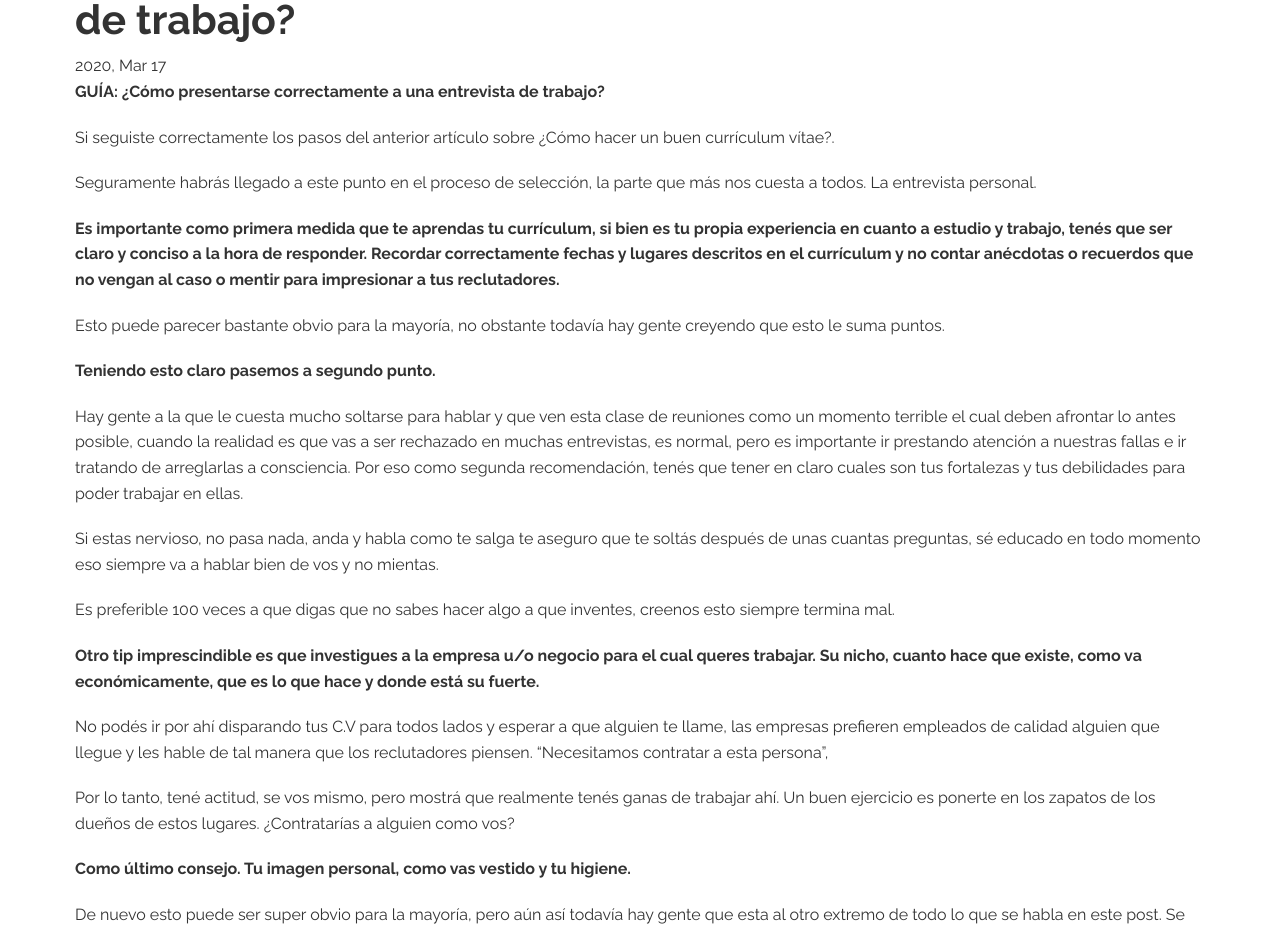
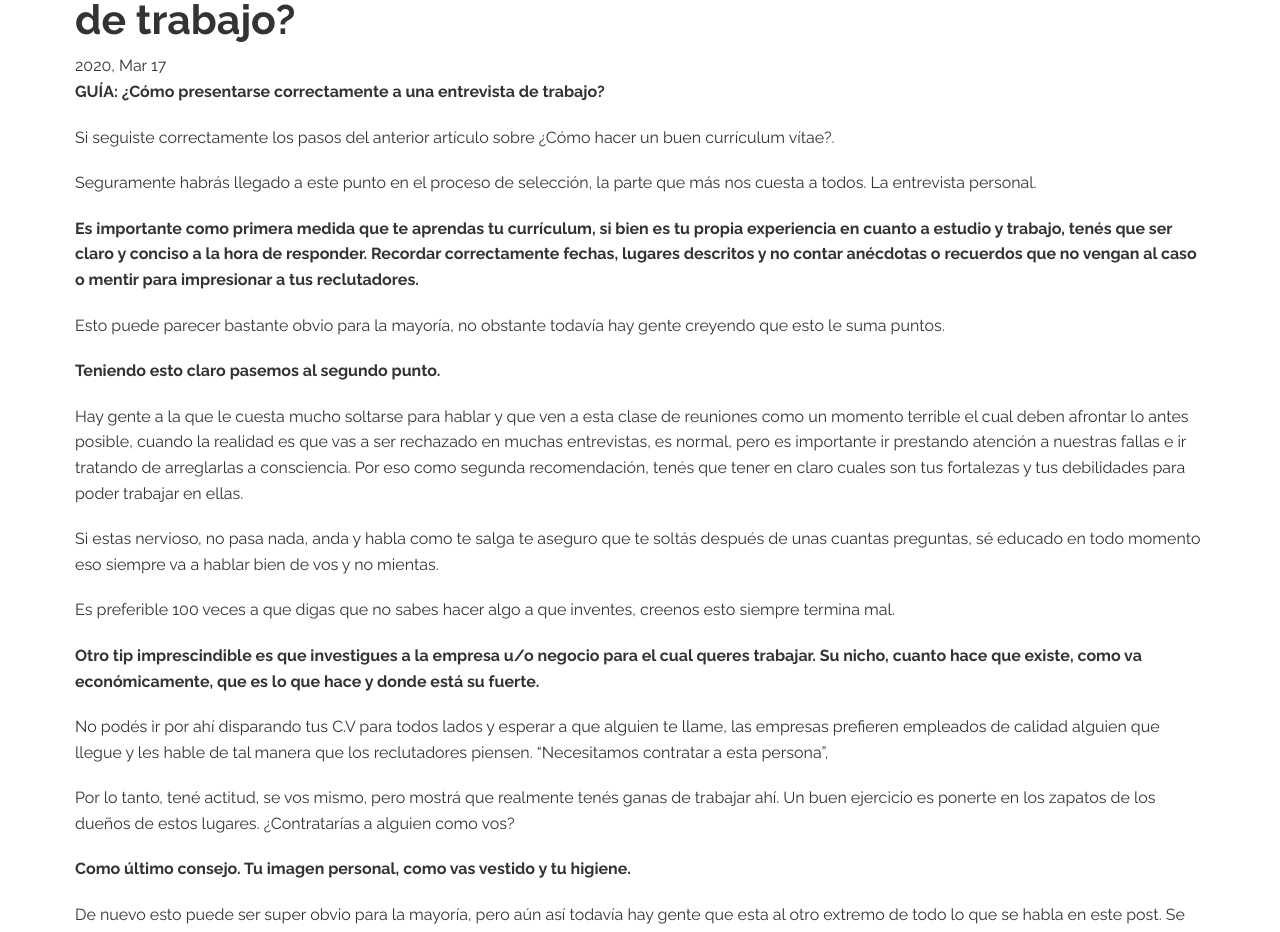
Before and after one commit to buscotrabajoargentina/blog, a Jekyll site: the page built from _posts/2020-03-17-guía-cómo-presentarse-correctamente-a-una-entrevista-de-trabajo.md, in a window 1280 px wide. Shown: the part 490-1422 px from the top of the page. Built offline with Jekyll 4.4.1, drawn with Linux system fonts in a browser that asks for light colours; nearby versions of some CDN libraries; comment, search, counter and statistics services are not loaded; some of the changed text lies outside the part shown.

Commit message:
Update from Forestry.io lucas68747@gmail.com updated _posts/2020-03-17-guía-cómo-presentarse-correctamente-a-una-entrevista-de-trabajo.md

```diff
--- a/_posts/2020-03-17-guía-cómo-presentarse-correctamente-a-una-entrevista-de-trabajo.md
+++ b/_posts/2020-03-17-guía-cómo-presentarse-correctamente-a-una-entrevista-de-trabajo.md
@@ -14,13 +14,13 @@ Si seguiste correctamente los pasos del anterior artículo sobre ¿Cómo hacer u
 
 Seguramente habrás llegado a este punto en el proceso de selección, la parte que más nos cuesta a todos. La entrevista personal.
 
-**Es importante como primera medida que te aprendas tu currículum, si bien es tu propia experiencia en cuanto a estudio y trabajo, tenés que ser claro y conciso a la hora de responder. Recordar correctamente fechas y lugares descritos en el currículum y no contar anécdotas o recuerdos que no vengan al caso o mentir para impresionar a tus reclutadores.**
+**Es importante como primera medida que te aprendas tu currículum, si bien es tu propia experiencia en cuanto a estudio y trabajo, tenés que ser claro y conciso a la hora de responder. Recordar correctamente fechas, lugares descritos y no contar anécdotas o recuerdos que no vengan al caso o mentir para impresionar a tus reclutadores.**
 
 Esto puede parecer bastante obvio para la mayoría, no obstante todavía hay gente creyendo que esto le suma puntos.
 
-**Teniendo esto claro pasemos a segundo punto.**
+**Teniendo esto claro pasemos al segundo punto.**
 
-Hay gente a la que le cuesta mucho soltarse para hablar y que ven esta clase de reuniones como un momento terrible el cual deben afrontar lo antes posible, cuando la realidad es que vas a ser rechazado en muchas entrevistas, es normal, pero es importante ir prestando atención a nuestras fallas e ir tratando de arreglarlas a consciencia. Por eso como segunda recomendación, tenés que tener en claro cuales son tus fortalezas y tus debilidades para poder trabajar en ellas.
+Hay gente a la que le cuesta mucho soltarse para hablar y que ven a esta clase de reuniones como un momento terrible el cual deben afrontar lo antes posible, cuando la realidad es que vas a ser rechazado en muchas entrevistas, es normal, pero es importante ir prestando atención a nuestras fallas e ir tratando de arreglarlas a consciencia. Por eso como segunda recomendación, tenés que tener en claro cuales son tus fortalezas y tus debilidades para poder trabajar en ellas.
 
 Si estas nervioso, no pasa nada, anda y habla como te salga te aseguro que te soltás después de unas cuantas preguntas, sé educado en todo momento eso siempre va a hablar bien de vos y no mientas.
 
@@ -44,4 +44,4 @@ Tampoco se trata de mentir diciendo en tus entrevistas que sos responsable cuand
 
 Por eso con esta serie de artículos que iremos publicando esperamos poder ayudarte a estar siempre en primer lugar ante estas cuestiones.
 
-Con todas estas condiciones y tu C.V imbatible, te garantizamos conseguir empleo muy pronto.
+Con todas estas condiciones y tu imbatible C.V, te garantizamos conseguir empleo muy pronto.
```
Also changed, not shown: other parts of _posts/2020-03-17-guía-cómo-presentarse-correctamente-a-una-entrevista-de-trabajo.md (+1 -1 lines).
